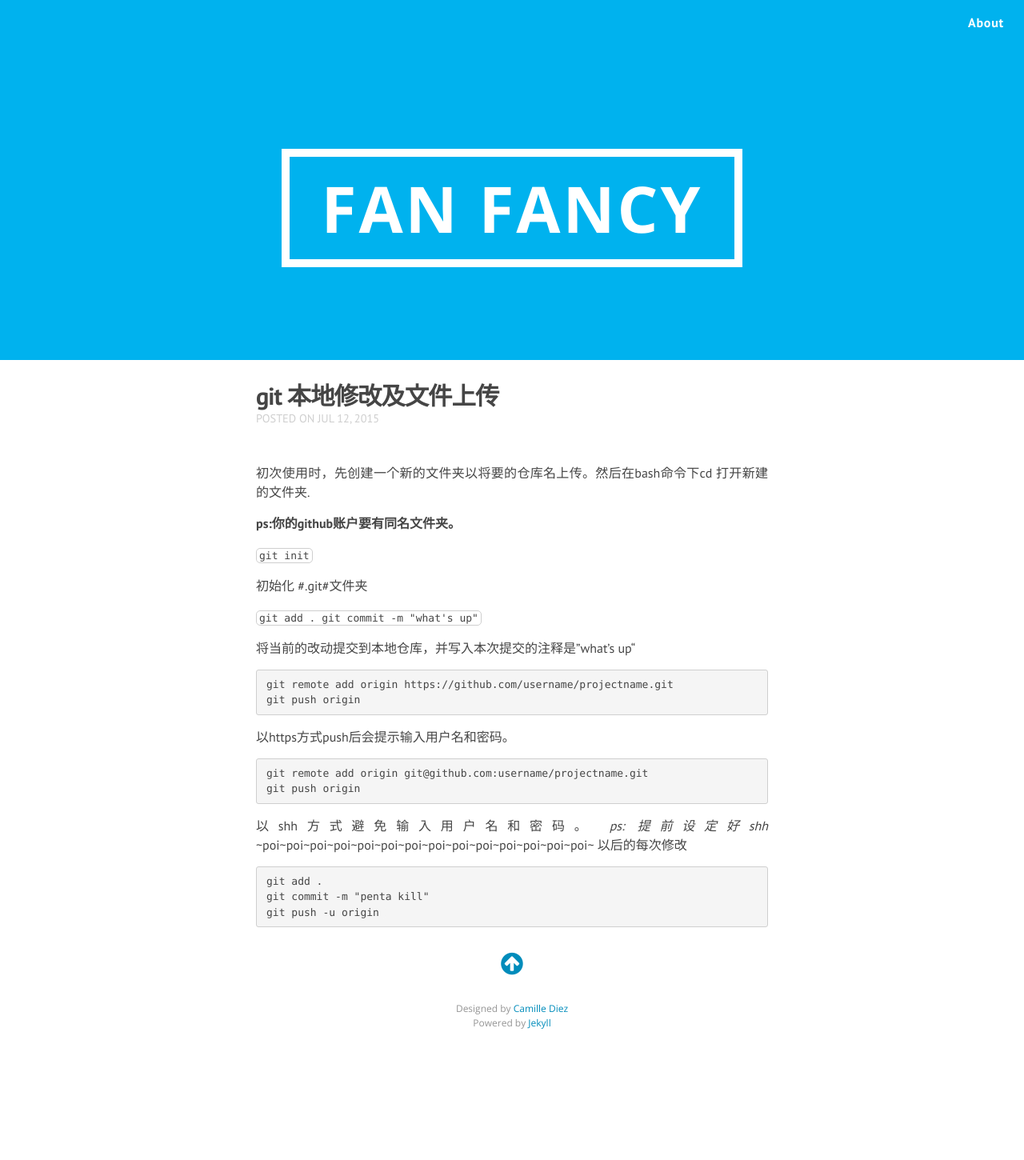
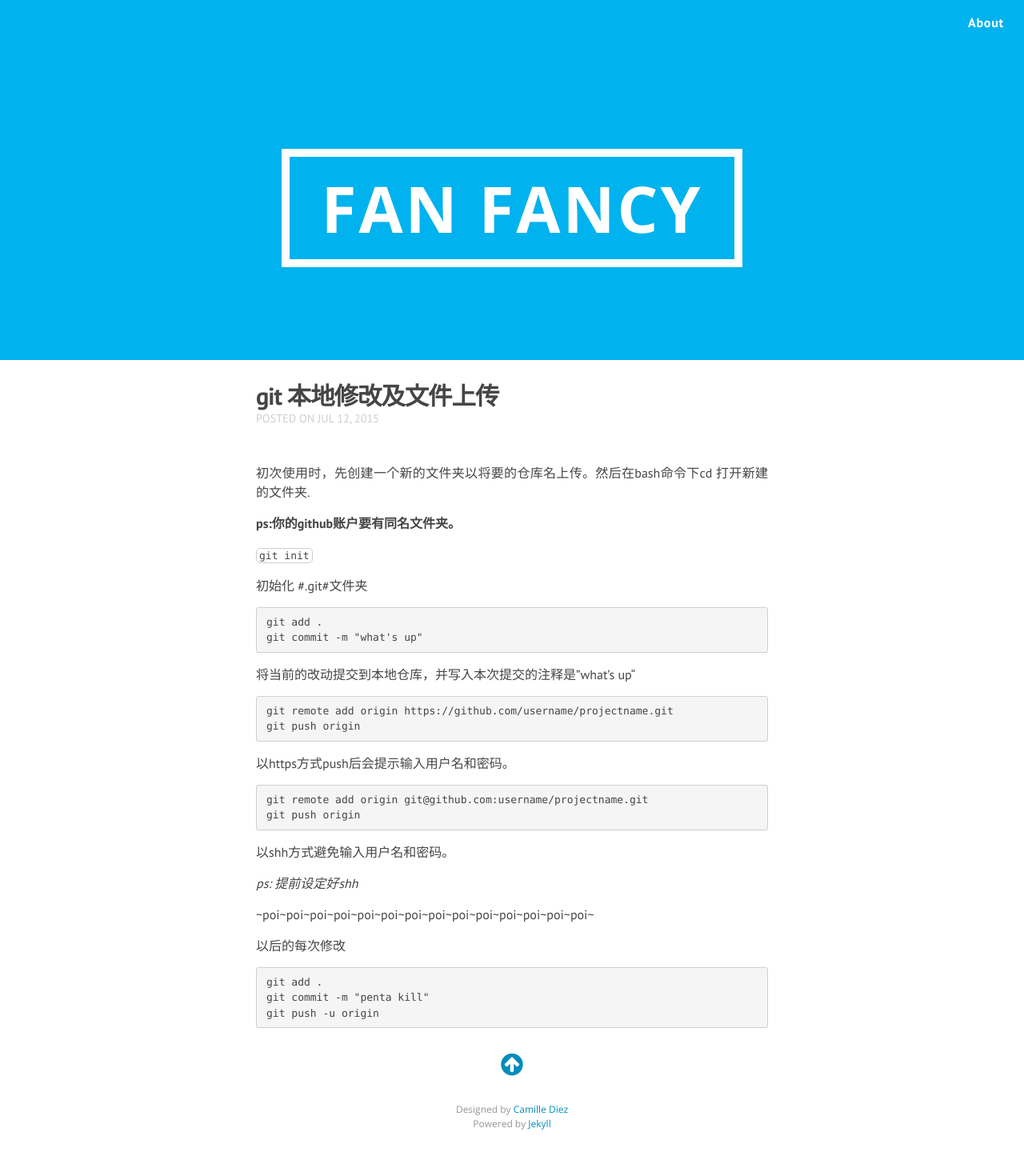
Before and after one commit to ifunu/ifunu.github.io, a Jekyll site: the page built from _posts/2015-07-12-git_xiugai.markdown, in a window 1280 px wide. Shown: the whole page at 80% size. Built offline with Jekyll 4.4.1, drawn with Linux system fonts in a browser that asks for light colours; nearby versions of some CDN libraries; Markdown is read by kramdown in place of the engine named in the settings; before the commit the page ends 1324 px from its top, so only the background shows below that.

Commit message:
7
xiaoxiu

````diff
--- a/_posts/2015-07-12-git_xiugai.markdown
+++ b/_posts/2015-07-12-git_xiugai.markdown
@@ -3,6 +3,7 @@ layout: post
 title: "git 本地修改及文件上传"
 date: 2015-07-12
 ---
+
 初次使用时，先创建一个新的文件夹以将要的仓库名上传。然后在bash命令下cd 打开新建的文件夹.
 
 **ps:你的github账户要有同名文件夹。**
@@ -11,9 +12,10 @@ date: 2015-07-12
 
 初始化 #.git#文件夹
 
-`git add .
+```
+git add .
 git commit -m "what's up"
-`
+```
 
 
 将当前的改动提交到本地仓库，并写入本次提交的注释是”what's up“
@@ -29,9 +31,13 @@ git push origin
 git remote add origin git@github.com:username/projectname.git
 git push origin
 ```
+
 以shh方式避免输入用户名和密码。
+
 *ps: 提前设定好shh*
+
 ~poi~poi~poi~poi~poi~poi~poi~poi~poi~poi~poi~poi~poi~poi~
+
 以后的每次修改
 
 ```
````
Also changed, not shown: _posts/2015-07-13-linux_andruby.markdown (+19 -0 lines), _posts/2015-07-13-linux_sublimetext3.markdown (+15 -4 lines).
